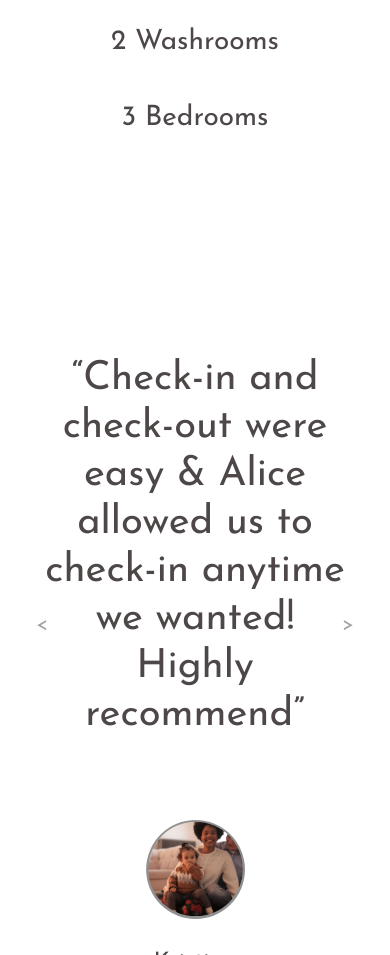
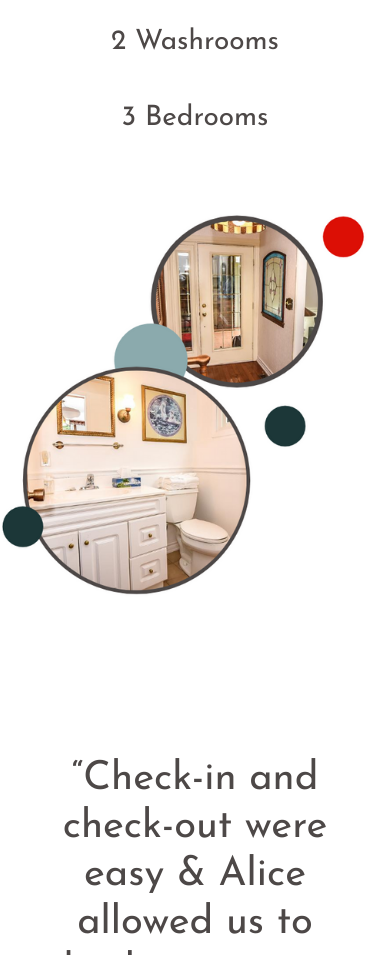
Before and after one commit to davidbrandthethird/Airbnbsite, a plain HTML site: page index.html in a window 390 px wide. Shown: the part 1537-2492 px from the top of the page. Drawn offline with nearby package versions, Linux system fonts and the light colour scheme.

Commit message:
gh-pages 3

```diff
--- a/index.html
+++ b/index.html
@@ -92,7 +92,7 @@
 
   <!-- Mobile only -->
 
-  <img class="features-image-mobile" src="Alice's Images/Alice Features.png" alt="">
+  <img class="features-image-mobile" src="Alice Features.png" alt="">
 
   <!-- Testimonials -->
 <div class="container testimonials" id="Testimonials">
```
